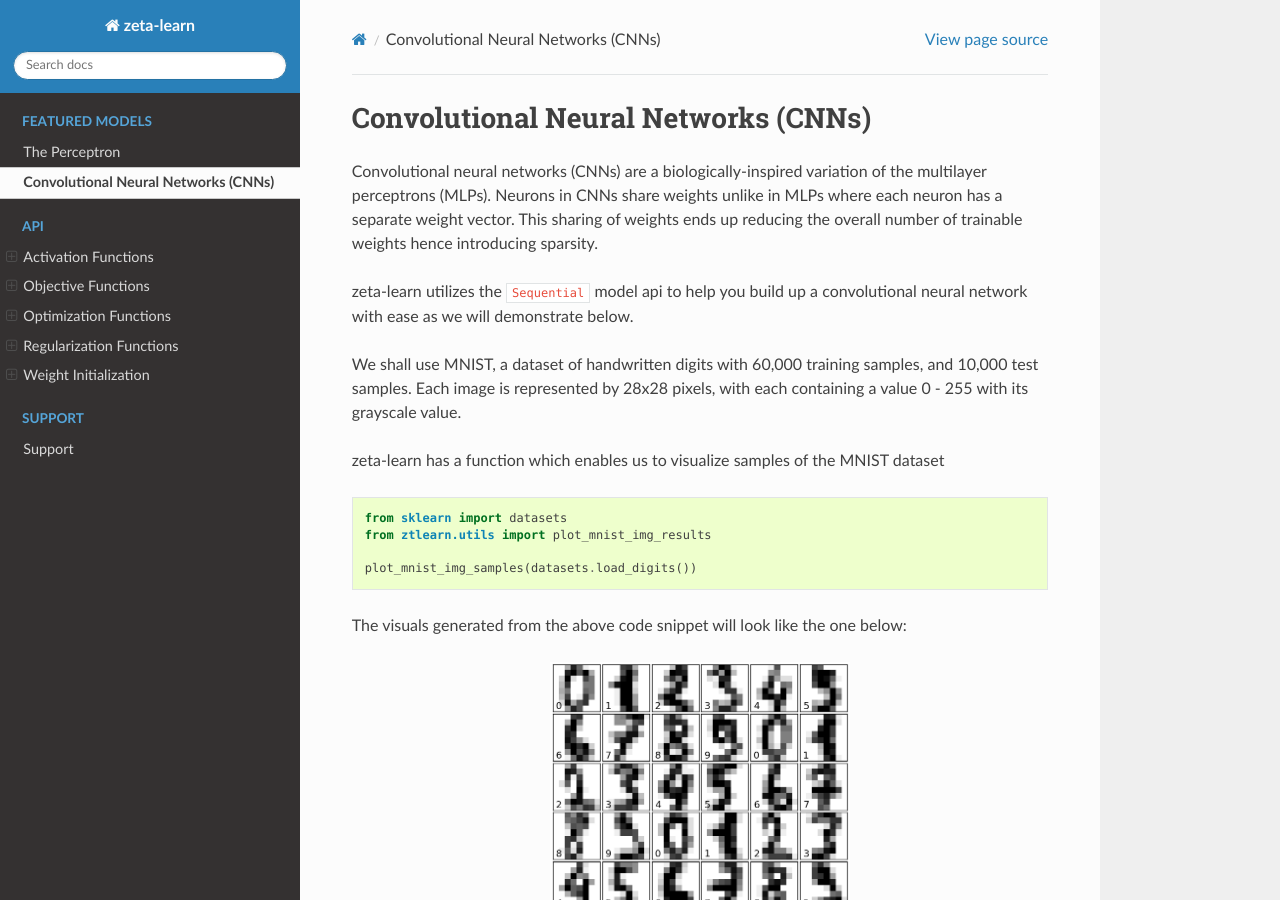
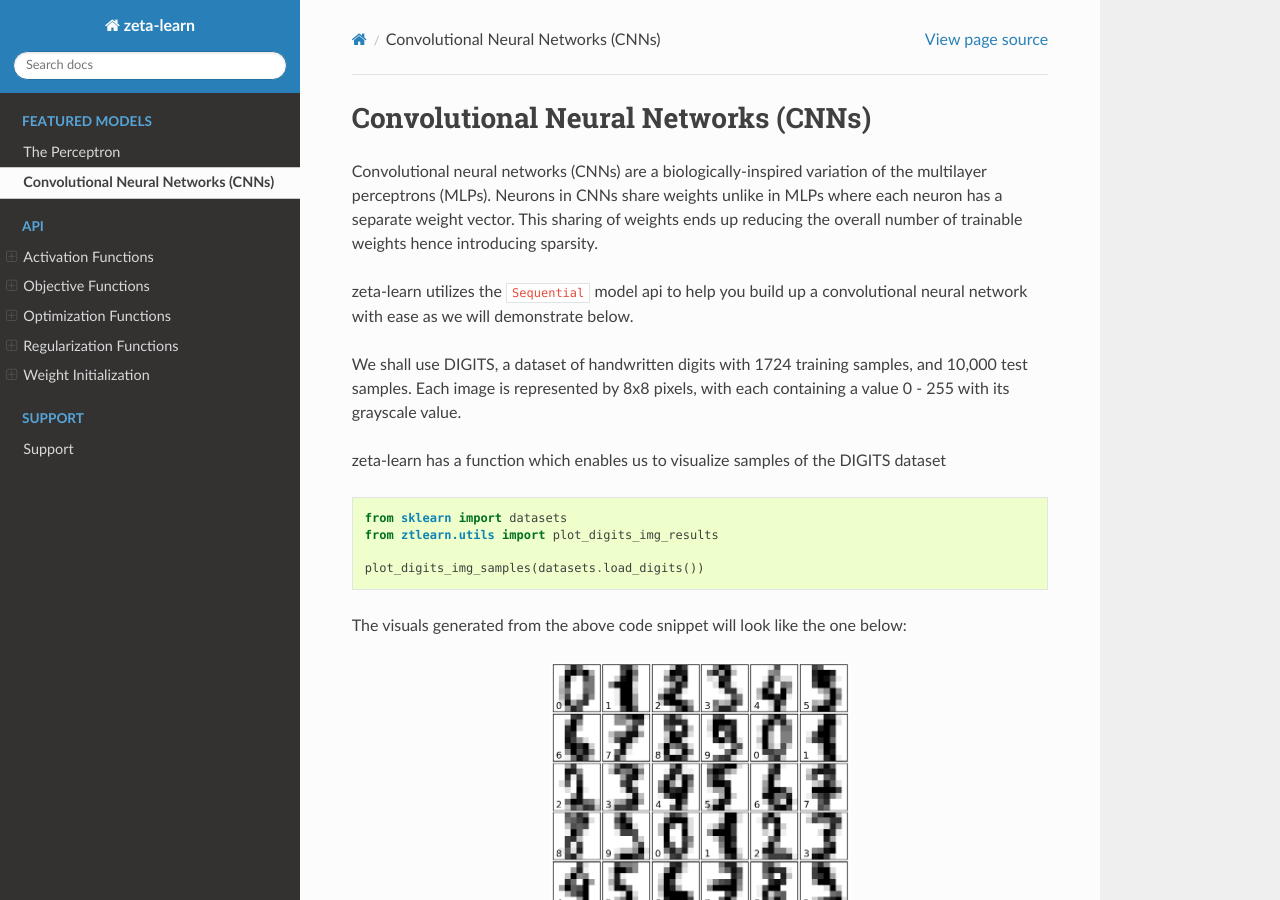
Before and after one commit to jefkine/zeta-learn, a Sphinx documentation site: the page built from docs/writeups/tutorials/cnn.rst, in a window 1280 px wide and 900 px high. Built offline with Sphinx 7.4.7 and the Read the Docs theme 2.0.0, drawn with Linux system fonts in a browser that asks for light colours.

Commit message:
updated docs

```diff
--- a/docs/writeups/tutorials/cnn.rst
+++ b/docs/writeups/tutorials/cnn.rst
@@ -9,41 +9,41 @@ reducing the overall number of trainable weights hence introducing sparsity.
 zeta-learn utilizes the ``Sequential`` model api to help you build up a convolutional
 neural network with ease as we will demonstrate below.
 
-We shall use MNIST, a dataset of handwritten digits with 60,000 training samples,
-and 10,000 test samples. Each image is represented by 28x28 pixels, with each
+We shall use DIGITS, a dataset of handwritten digits with 1724 training samples,
+and 10,000 test samples. Each image is represented by 8x8 pixels, with each
 containing a value 0 - 255 with its grayscale value.
 
-zeta-learn has a function which enables us to visualize samples of the MNIST dataset
+zeta-learn has a function which enables us to visualize samples of the DIGITS dataset
 
 .. code-block:: python
 
     from sklearn import datasets
-    from ztlearn.utils import plot_mnist_img_results
+    from ztlearn.utils import plot_digits_img_results
 
-    plot_mnist_img_samples(datasets.load_digits())
+    plot_digits_img_samples(datasets.load_digits())
 
 
 The visuals generated from the above code snippet will look like the one below:
 
-.. figure:: ../../img/mnist_samples.png
+.. figure:: ../../img/digits_samples.png
     :width: 300px
     :align: center
     :height: 300px
-    :alt: mnist samples
+    :alt: digits samples
     :figclass: align-center
 
 Our full CNN model from zeta-learn will be as follows
 
-.. literalinclude:: ../../../examples/mnist/mnist_cnn.py
+.. literalinclude:: ../../../examples/digits/digits_cnn.py
    :language: python
 
 The CNN model attains 99.33% accuracy with the results obtained plotted below:
 
-.. figure:: ../../img/mnist_cnn_results.png
+.. figure:: ../../img/digits_cnn_results.png
    :width: 300px
    :align: center
    :height: 300px
-   :alt: mnist cnn results
+   :alt: digits cnn results
    :figclass: align-center
 
 References:
```
Also changed, not shown: docs/writeups/tutorials/perceptron.rst (+12 -12 lines), docs/img/digits_cnn_results.png (renamed from docs/img/mnist_cnn_results.png), docs/img/digits_perceptron_results.png (renamed from docs/img/mnist_perceptron_results.png), docs/img/digits_samples.png (renamed from docs/img/mnist_samples.png).
